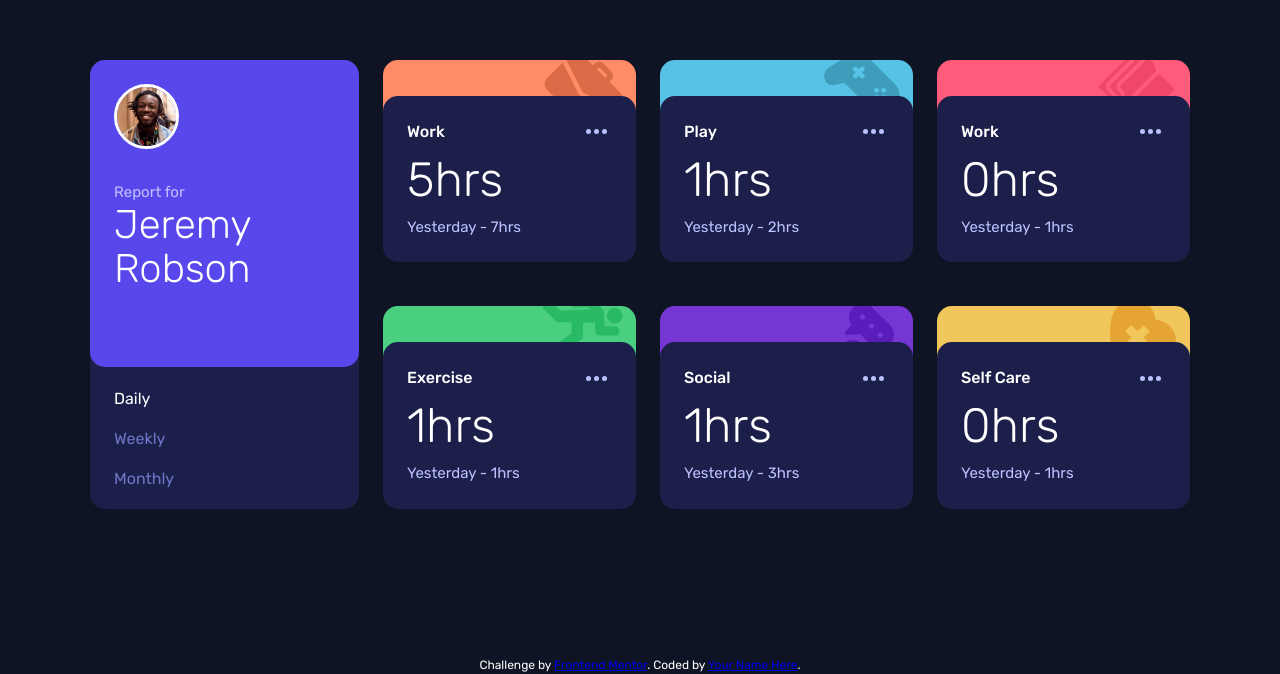
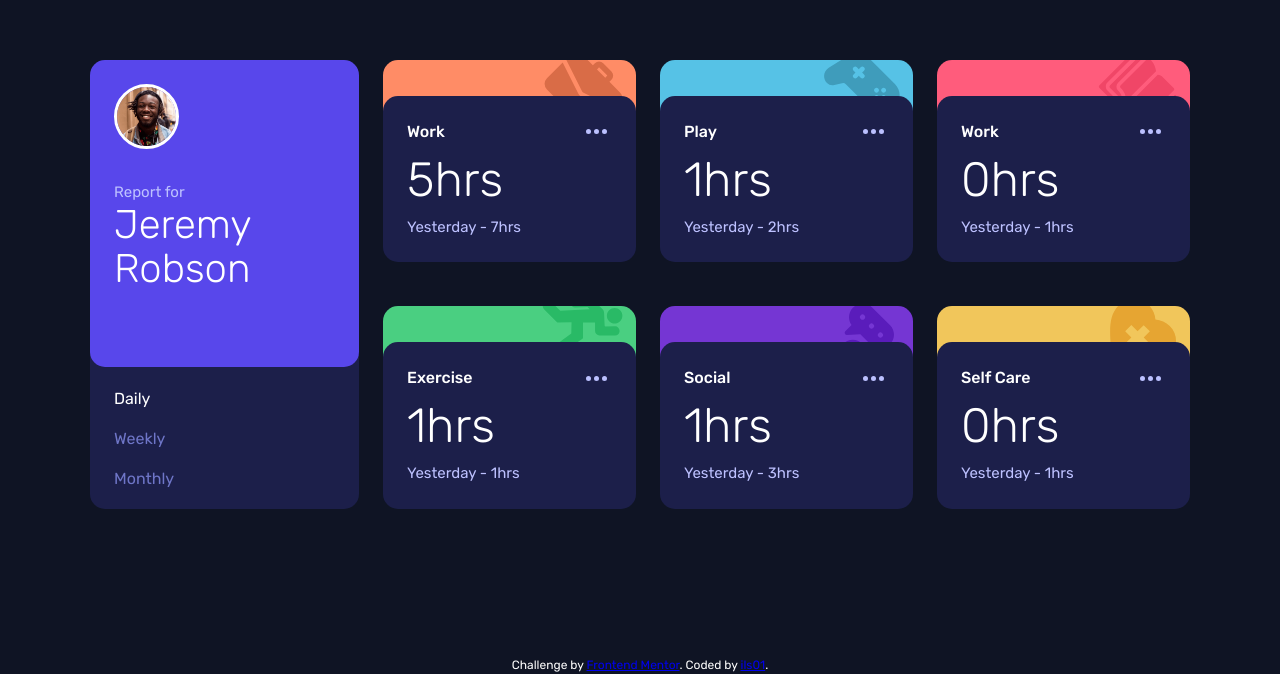
Before and after one commit to ils01/time-tracking-dashboard, a plain HTML site: page index.html in a window 1280 px wide. Shown: the part 126-800 px from the top of the page. Drawn offline with Linux system fonts and the light colour scheme.

Commit message:
feat: update footer links

```diff
--- a/index.html
+++ b/index.html
@@ -208,7 +208,7 @@
                     href="https://www.frontendmentor.io?ref=challenge"
                     target="_blank"
                     >Frontend Mentor</a
-                >. Coded by <a href="#">Your Name Here</a>.
+                >. Coded by <a href="https://github.com/ils01">ils01</a>.
             </div>
         </footer>
     </body>
```
